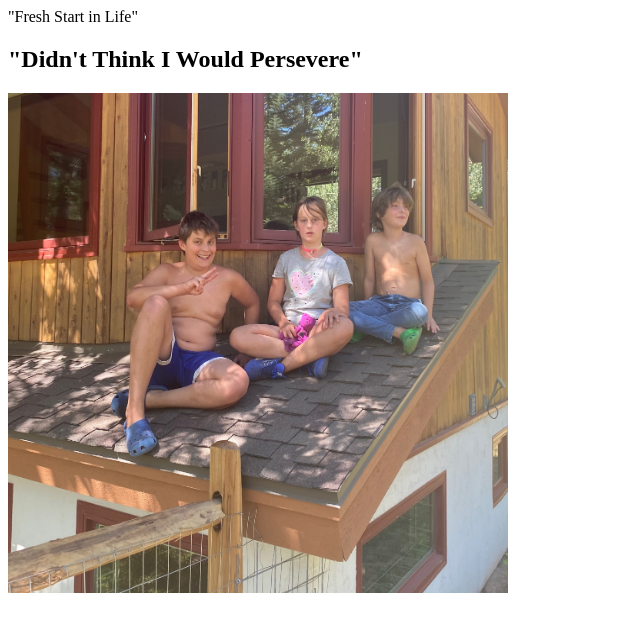
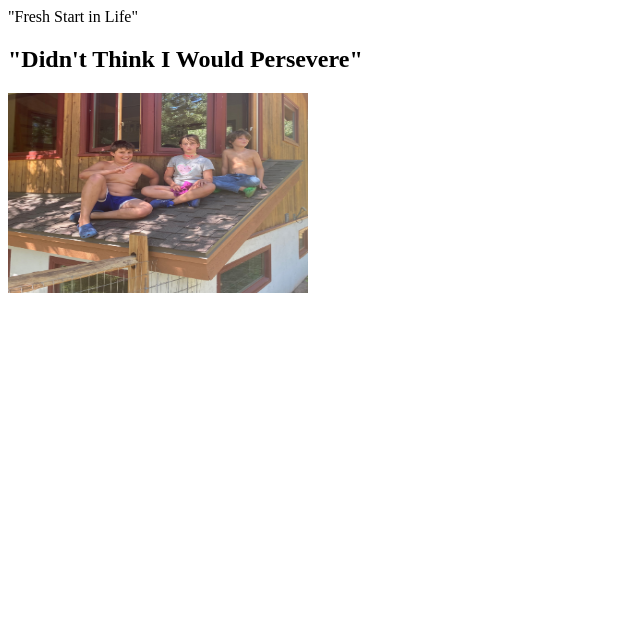
Before and after one commit to devenowgoldi/devenowgoldi.github.io, a plain HTML site: page index.html in a window 1280 px wide. Shown: the whole page, without its empty margins (0-640 px from the left). Drawn offline with Linux system fonts and the light colour scheme.

Commit message:
Update index.html

```diff
--- a/index.html
+++ b/index.html
@@ -1,5 +1,5 @@
 <HTML>
     <h>"Fresh Start in Life"</h>
     <h2>"Didn't Think I Would Persevere"</h2>
-    <img src="IMG_3090.jpeg" width="500" height="500">
+    <img src="IMG_3090.jpeg" width="300" height="200">
 </HTML>
```
